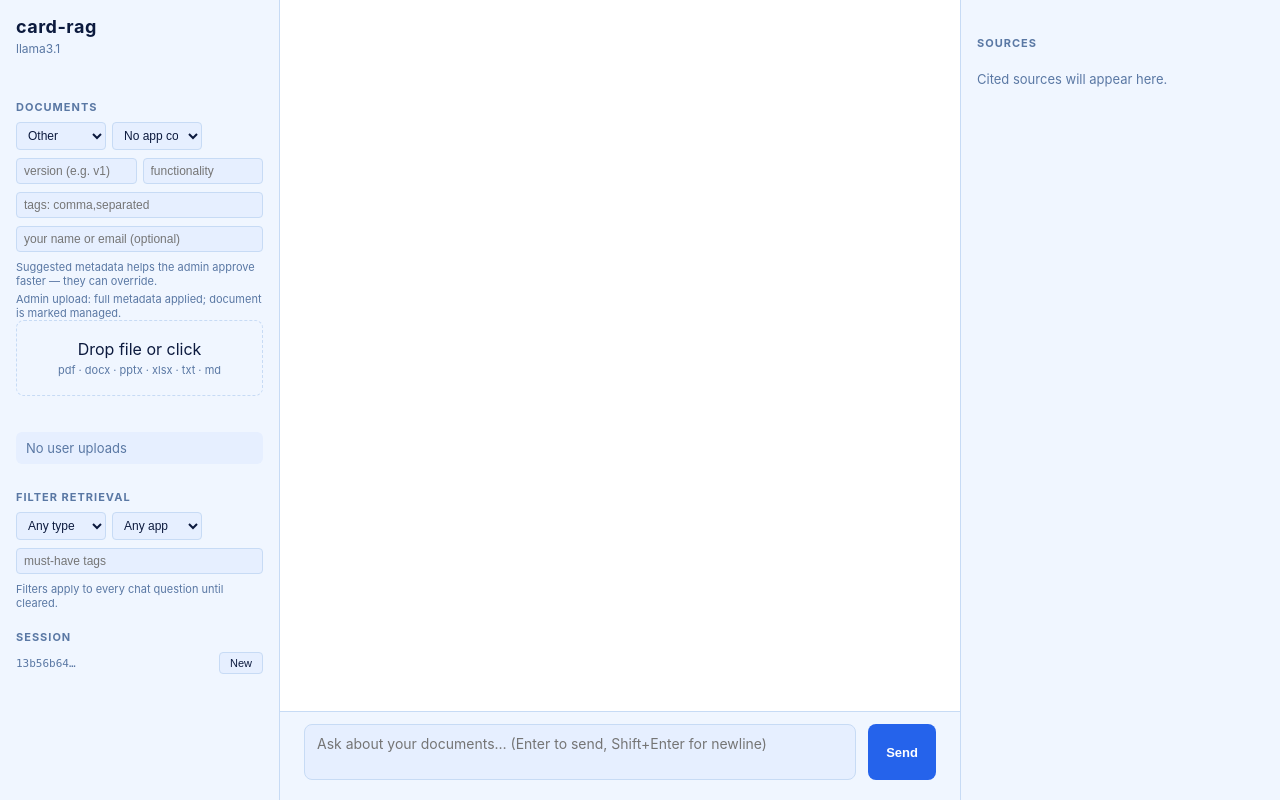
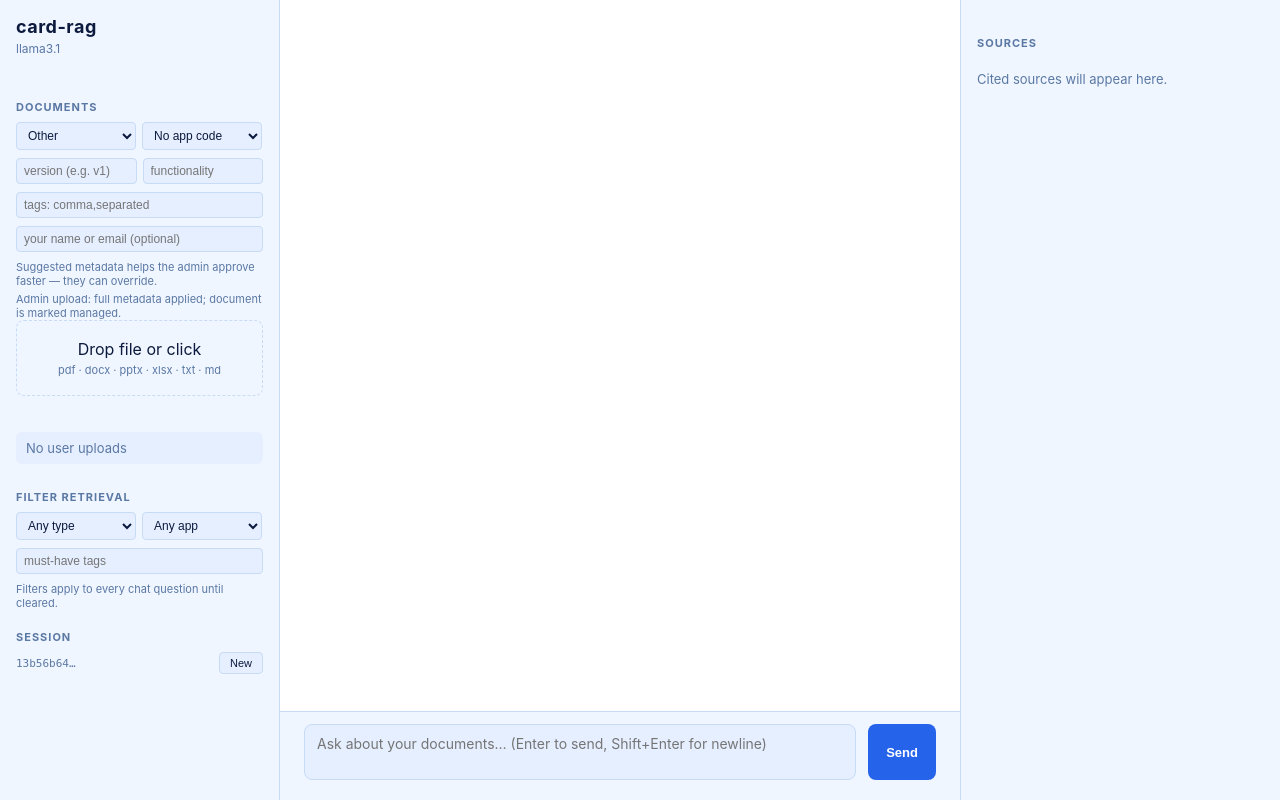
Before and after one commit to ycstevenwong/rag, a Flask app: page / in a window 1280 px wide. Run offline with Flask 3, Linux system fonts and the light colour scheme; data that the repository does not hold is empty.

Commit message:
Widen meta-row selects so the dropdown arrow stops crowding text
Bump .meta-row select from 90px to 120px so 'No app code', 'Any type',
and other longer labels are no longer clipped by the native dropdown
arrow. Still fits two side-by-side selects within the 248px usable
sidebar width.

Co-Authored-By: Claude Opus 4.7 <noreply@anthropic.com>

```diff
--- a/static/css/style.css
+++ b/static/css/style.css
@@ -126,7 +126,7 @@ h1.brand { font-size: 18px; margin: 0 0 4px; letter-spacing: 0.5px; }
   border: 1px solid var(--border); border-radius: 4px;
   padding: 5px 7px; font-size: 12px; min-width: 0;
 }
-.meta-row select { flex: 0 0 90px; }
+.meta-row select { flex: 0 0 120px; }
 .meta-row input[type="text"] { flex: 1; }
 .hint { color: var(--muted); font-size: 11px; display: block; margin-top: 4px; }
 
```
